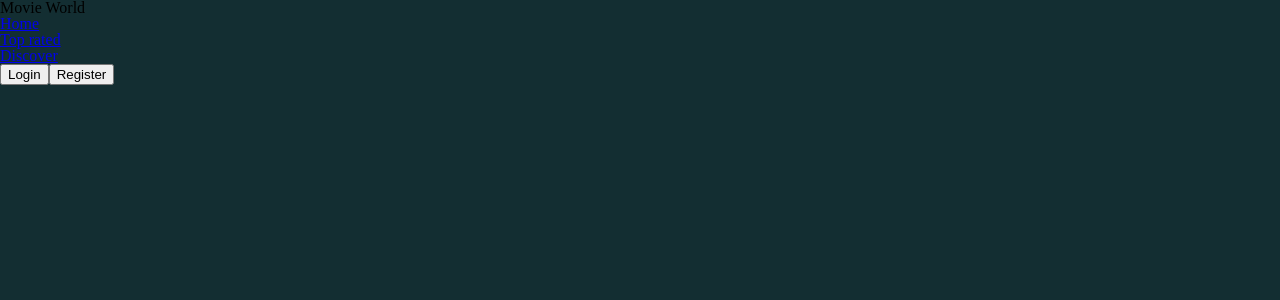
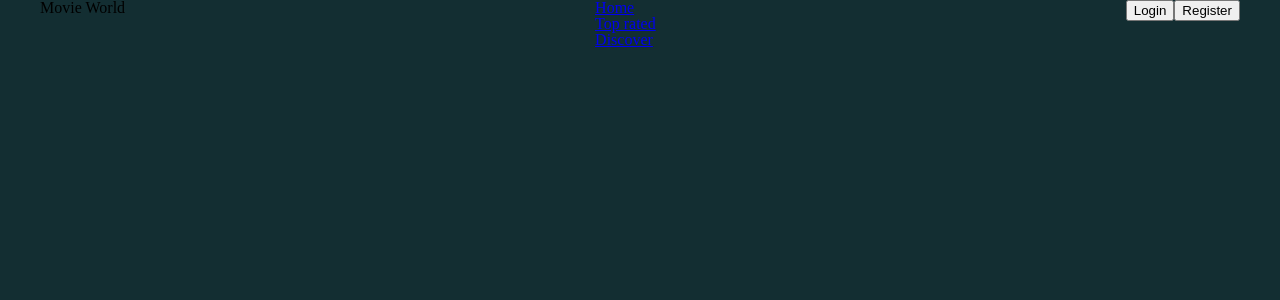
Before and after one commit to savawebdev/movie-world, a React (Create React App) app: page / in a window 1280 px wide. Shown: the top 300 px of the page. Built offline with nearby package versions, Linux system fonts and the light colour scheme.

Commit message:
Changed header layout

```diff
--- a/src/components/Header/Header.js
+++ b/src/components/Header/Header.js
@@ -5,7 +5,7 @@ import AuthButtons from "./AuthButtons/AuthButtons";
 
 const Header = () => {
   return (
-    <header>
+    <header className={styles.header}>
       <Title />
       <Nav />
       <AuthButtons />
--- a/src/components/Header/Header.module.css
+++ b/src/components/Header/Header.module.css
@@ -0,0 +1,6 @@
+.header {
+  display: flex;
+  justify-content: space-between;
+  margin-inline: auto;
+  max-width: 1200px;
+}
```
